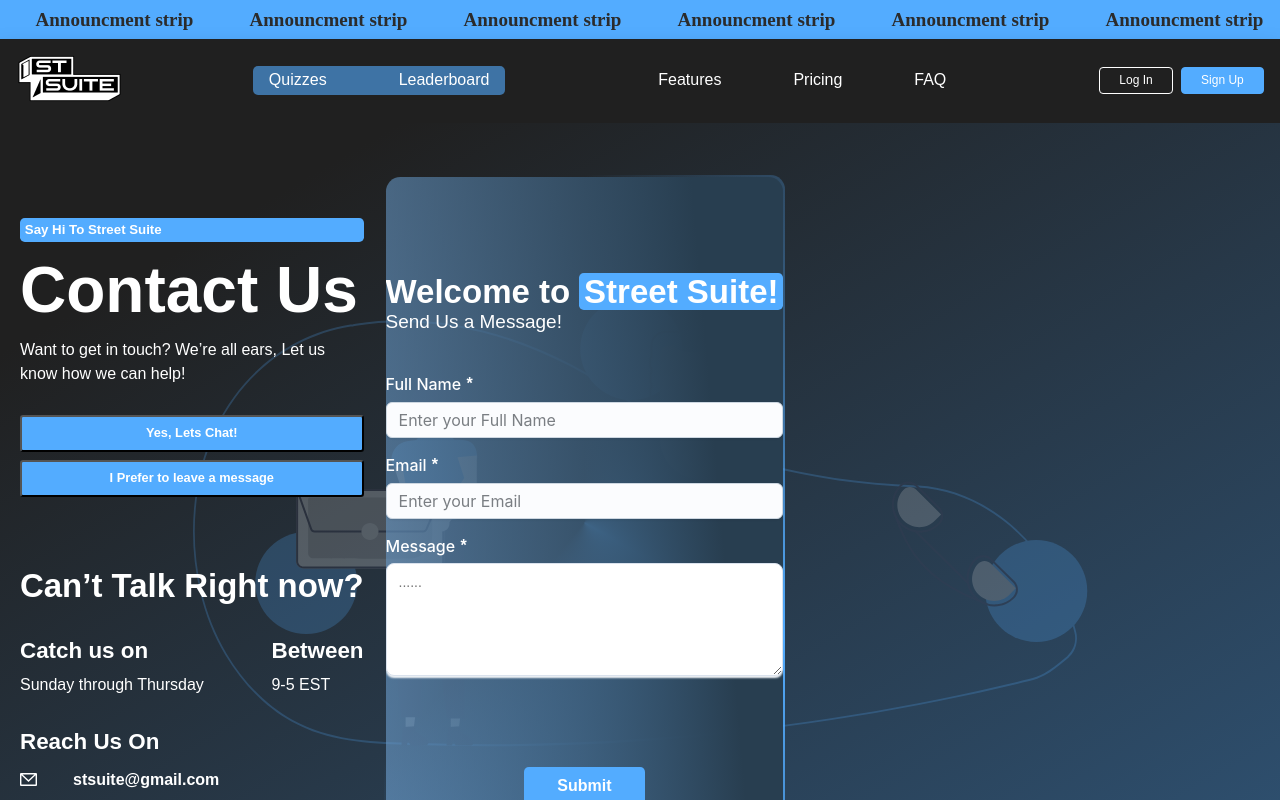
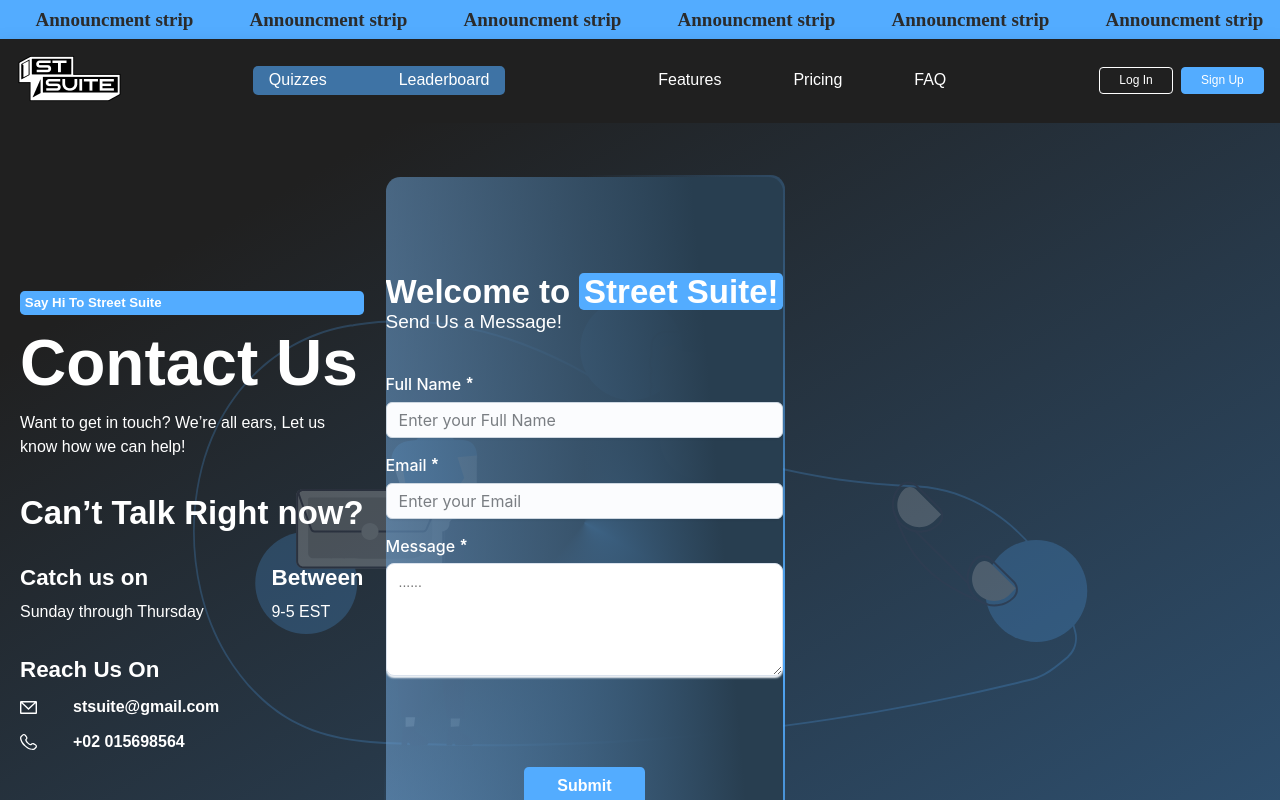
Before and after one commit to GeekLabsHoldings/Street-Suite, a React (Create React App) app: page /contactus in a window 1280 px wide. Shown: the top 800 px of the page. Built offline with nearby package versions, Linux system fonts and the light colour scheme.

Commit message:
update contact us page

```diff
--- a/src/website/pages/ContactPage/ContactPage.css
+++ b/src/website/pages/ContactPage/ContactPage.css
@@ -21,12 +21,7 @@
 .forbtn:hover{
     background: linear-gradient(4deg, rgba(13,1,1,0.5) 33%, rgba(83,172,255,0.3) 100%);
 }
-.btns{
-    display: flex;
-    flex-direction: column;
-    gap: 0.5rem;
-    padding-bottom: 4rem;
-}
+
 .contactWays{
     display: flex;
     align-items: center;
--- a/src/website/pages/ContactPage/ContactPage.jsx
+++ b/src/website/pages/ContactPage/ContactPage.jsx
@@ -17,10 +17,7 @@
                 <h1>Contact Us</h1>
                 <p>Want to get in touch? We’re all ears, Let us <br /> know how we can help!</p>
 
-                <div className="btns col-lg-5">
-                <Button className='forbtn py-2 sm:w-fit md:w-full'>Yes, Lets Chat!</Button>
-                <Button className='forbtn py-2 sm:w-fit md:w-full'>I Prefer to leave a message</Button>
-                </div>
+
 
                 {/* available time */}
                 <h3>Can’t Talk Right now?</h3>
```
